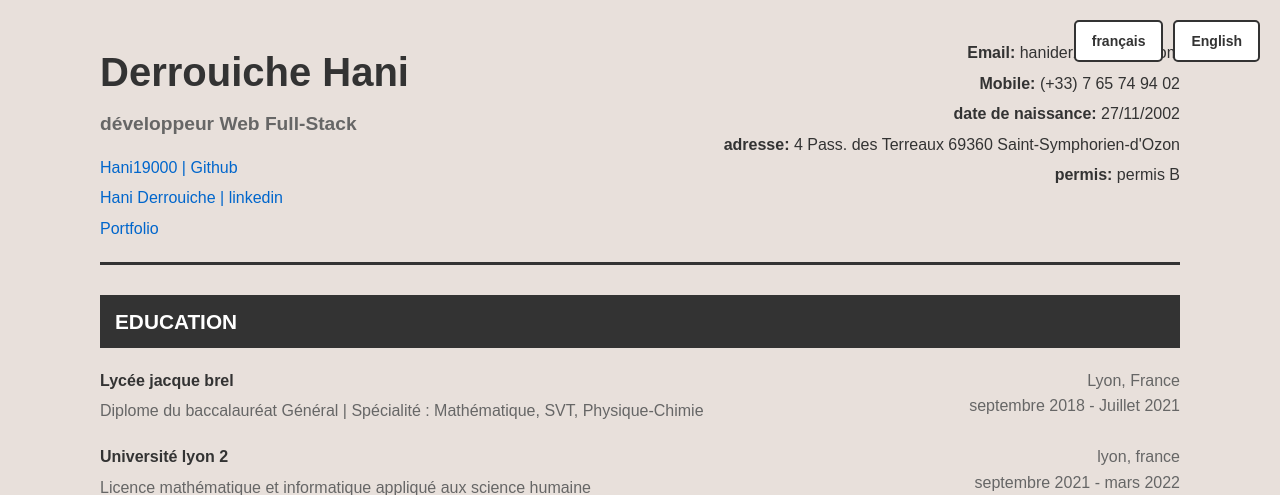
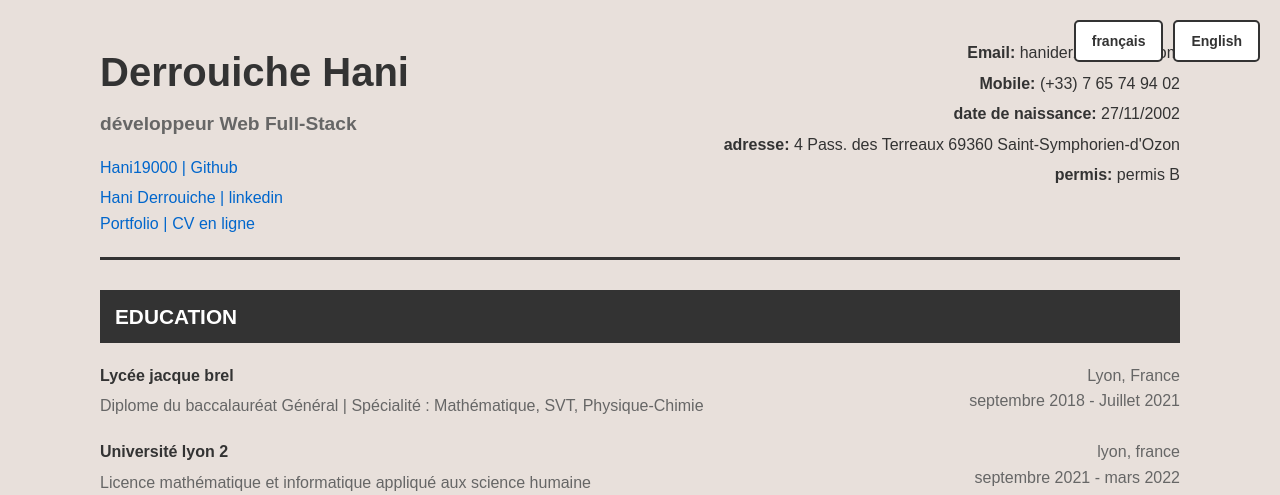
Before and after one commit to Hani19000/CV_Hani_Derrouiche, a Django app: page /en/ in a window 1280 px wide. Shown: the top 495 px of the page. Run offline with Django 5.2, Linux system fonts and the light colour scheme.

Commit message:
mise a jours

```diff
--- a/templates/index.html
+++ b/templates/index.html
@@ -109,6 +109,21 @@
         .links a:hover {
             text-decoration: underline;
         }
+        .links_side {
+            display: flex;
+            flex-direction: row;
+            gap: 5px;
+        }
+
+        .links_side a {
+            color: #0066cc;
+            text-decoration: none;
+        }
+
+        .links_side a:hover {
+            text-decoration: underline;
+        }
+
 
         .header-right {
             text-align: right;
@@ -448,7 +463,10 @@
                     <div class="links">
                         <a href="https://github.com/Hani19000" target="_blank">Hani19000 | Github</a>
                         <a href="https://www.linkedin.com/in/hani-derrouiche-199461372/" target="_blank">Hani Derrouiche | linkedin</a>
-                        <a href="https://hani-derrouiche-portfolio.onrender.com/" target="_blank">Portfolio</a>
+                    </div>
+                    <div class="links_side">
+                        <a href="https://hani-derrouiche-portfolio.onrender.com/" target="_blank">Portfolio |</a>
+                        <a href="https://cv-hani-derrouiche.onrender.com/fr/"> CV en ligne</a>
                     </div>
                 </div>
                 <div class="header-right">
```
Also changed, not shown: locale/en/LC_MESSAGES/django.po, locale/fr/LC_MESSAGES/django.po.
